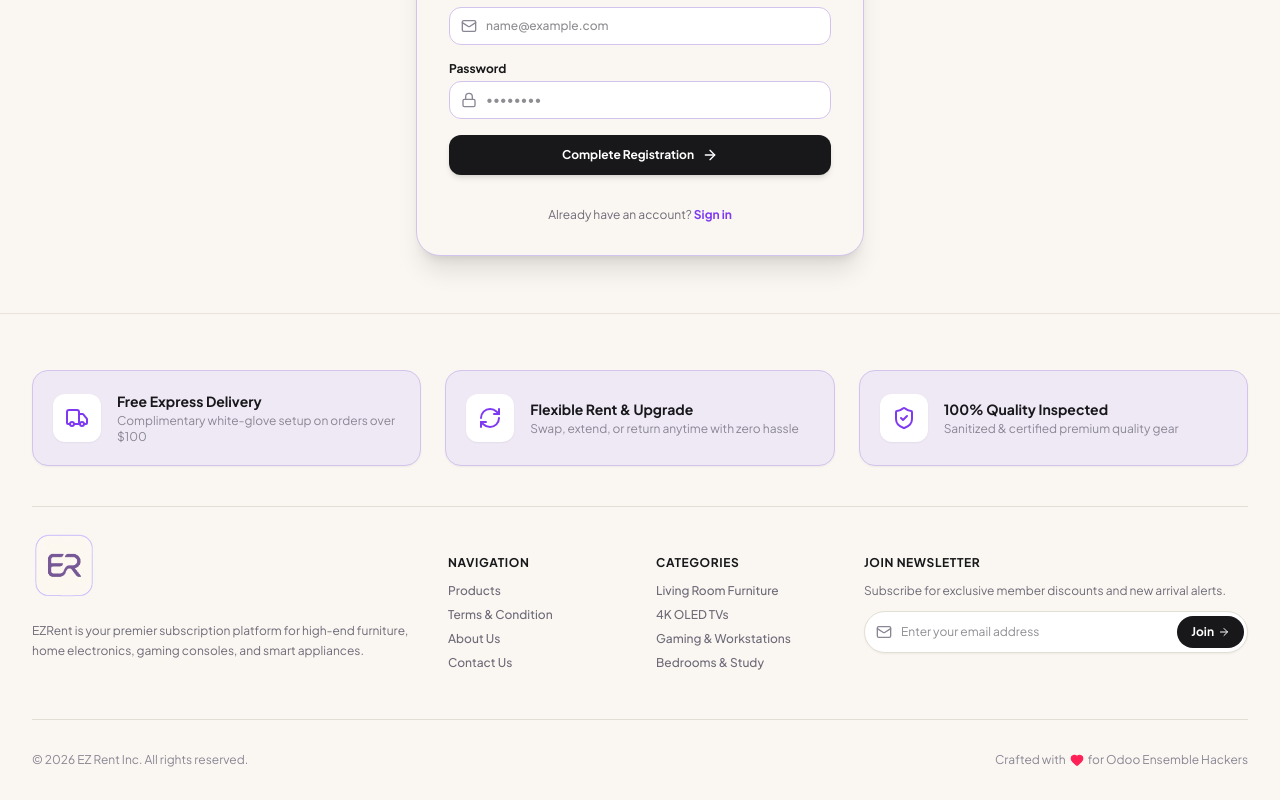
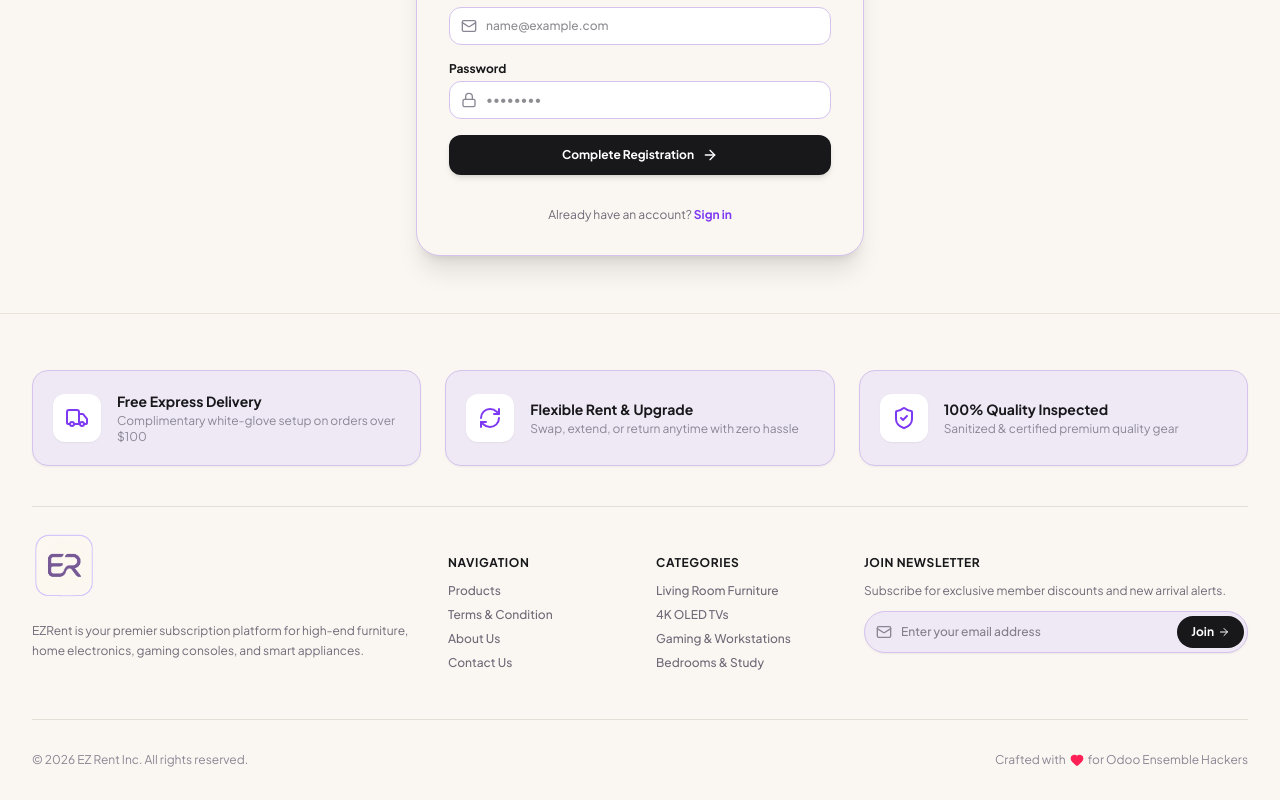
Before and after one commit to prianshumitra/odoo-final-ensemble-hackers, a React (Vite) app in the folder frontend/: page /signup in a window 1280 px wide. Shown: the part 408-1208 px from the top of the page. Built offline with nearby package versions, Linux system fonts and the light colour scheme; no server answers.

Commit message:
style: update Newsletter input box background to light purple in Footer.tsx

```diff
--- a/frontend/src/components/common/Footer.tsx
+++ b/frontend/src/components/common/Footer.tsx
@@ -99,7 +99,7 @@ export const Footer: React.FC = () => {
                 value={email}
                 onChange={(e) => setEmail(e.target.value)}
                 placeholder="Enter your email address"
-                className="w-full bg-white text-[#1E1B26] text-xs rounded-full pl-9 pr-24 py-3 border border-[#E4DFD6] focus:outline-none focus:border-[#7E3AF2] shadow-xs"
+                className="w-full bg-[#EFE9F6] text-[#18181B] text-xs font-medium rounded-full pl-9 pr-24 py-3 border border-[#D4C4ED] focus:outline-none focus:border-[#7E3AF2] focus:bg-white transition-all shadow-xs"
               />
               <Mail className="absolute left-3 top-1/2 -translate-y-1/2 w-4 h-4 text-[#8A8694]" />
               <button
```
